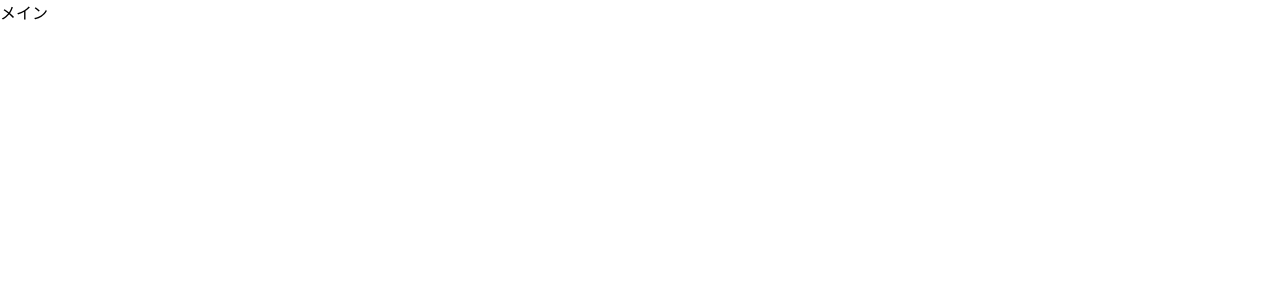
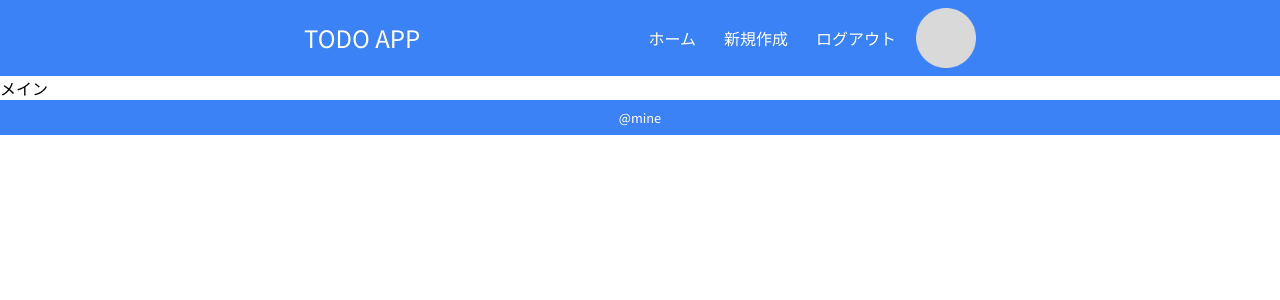
Before and after one commit to keita7777/todo-app-restart, a Next.js app: page / in a window 1280 px wide. Shown: the top 300 px of the page. Built offline with nearby package versions, Linux system fonts and the light colour scheme.

Commit message:
💄 ヘッダーフッター作成

```diff
--- /dev/null
+++ b/src/app/components/Footer.tsx
@@ -0,0 +1,13 @@
+import React from "react";
+
+const Footer = () => {
+  return (
+    <footer className="bg-blue-500 py-2 flex text-center">
+      <div className="max-w-2xl mx-auto flex justify-between items-center">
+        <small className="text-white">@mine</small>
+      </div>
+    </footer>
+  );
+};
+
+export default Footer;
--- /dev/null
+++ b/src/app/components/Header.tsx
@@ -0,0 +1,43 @@
+import Image from "next/image";
+import Link from "next/link";
+import React from "react";
+
+const Header = () => {
+  return (
+    <header className="bg-blue-500 py-2">
+      <div className="max-w-2xl mx-auto flex justify-between items-center">
+        <h1 className="text-white text-2xl">TODO APP</h1>
+        <div className="flex justify-between items-center gap-3">
+          <nav className="flex gap-3 text-white">
+            <Link
+              className="p-2 rounded-2xl transition-all duration-100 ease-linear hover:bg-white hover:text-blue-500"
+              href="/"
+            >
+              ホーム
+            </Link>
+            <Link
+              className="p-2 rounded-2xl transition-all duration-100 ease-linear hover:bg-white hover:text-blue-500"
+              href="/"
+            >
+              新規作成
+            </Link>
+            <Link
+              className="p-2 rounded-2xl transition-all duration-100 ease-linear hover:bg-white hover:text-blue-500"
+              href="/"
+            >
+              ログアウト
+            </Link>
+          </nav>
+          <Image
+            src="/profile_icon_default.png"
+            alt=""
+            width={60}
+            height={60}
+          />
+        </div>
+      </div>
+    </header>
+  );
+};
+
+export default Header;
--- a/src/app/layout.tsx
+++ b/src/app/layout.tsx
@@ -1,6 +1,8 @@
 import type { Metadata } from "next";
 import { Noto_Sans_JP } from "next/font/google";
 import "./globals.css";
+import Header from "./components/Header";
+import Footer from "./components/Footer";
 
 const notoSansJP = Noto_Sans_JP({
   subsets: ["latin"],
@@ -19,7 +21,11 @@ export default function RootLayout({
 }>) {
   return (
     <html lang="ja">
-      <body className={notoSansJP.className}>{children}</body>
+      <body className={notoSansJP.className}>
+        <Header />
+        {children}
+        <Footer />
+      </body>
     </html>
   );
 }
```
Also changed, not shown: public/profile_icon_default.png (added).
